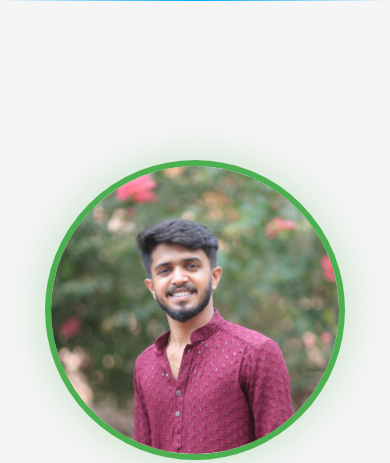
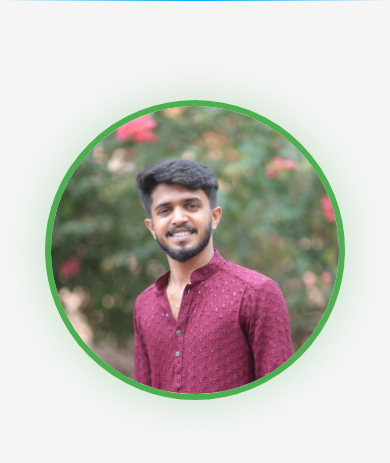
Before and after one commit to vvnserrao/Naman-Shetty, a plain HTML site: page index.html in a window 390 px wide. Shown: the top 463 px of the page. Drawn offline with nearby package versions, Linux system fonts and the light colour scheme.

Commit message:
first commit

```diff
--- a/portfolio.css
+++ b/portfolio.css
@@ -814,7 +814,7 @@ body {
   .about-image {
     order: 1;
     margin-bottom: 18px;
-    margin-top: 110px;
+    margin-top: 50px;
   }
   .about-text {
     order: 2;
```
